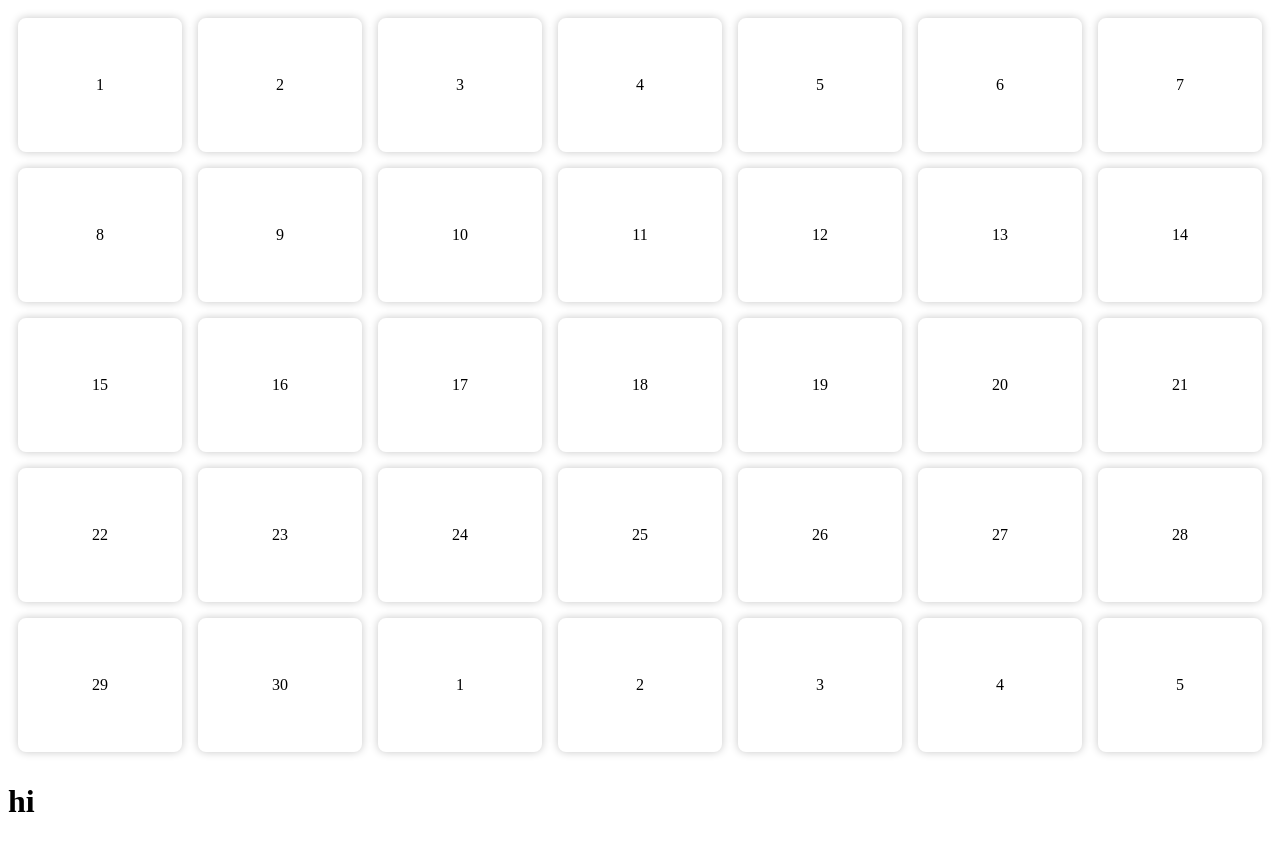
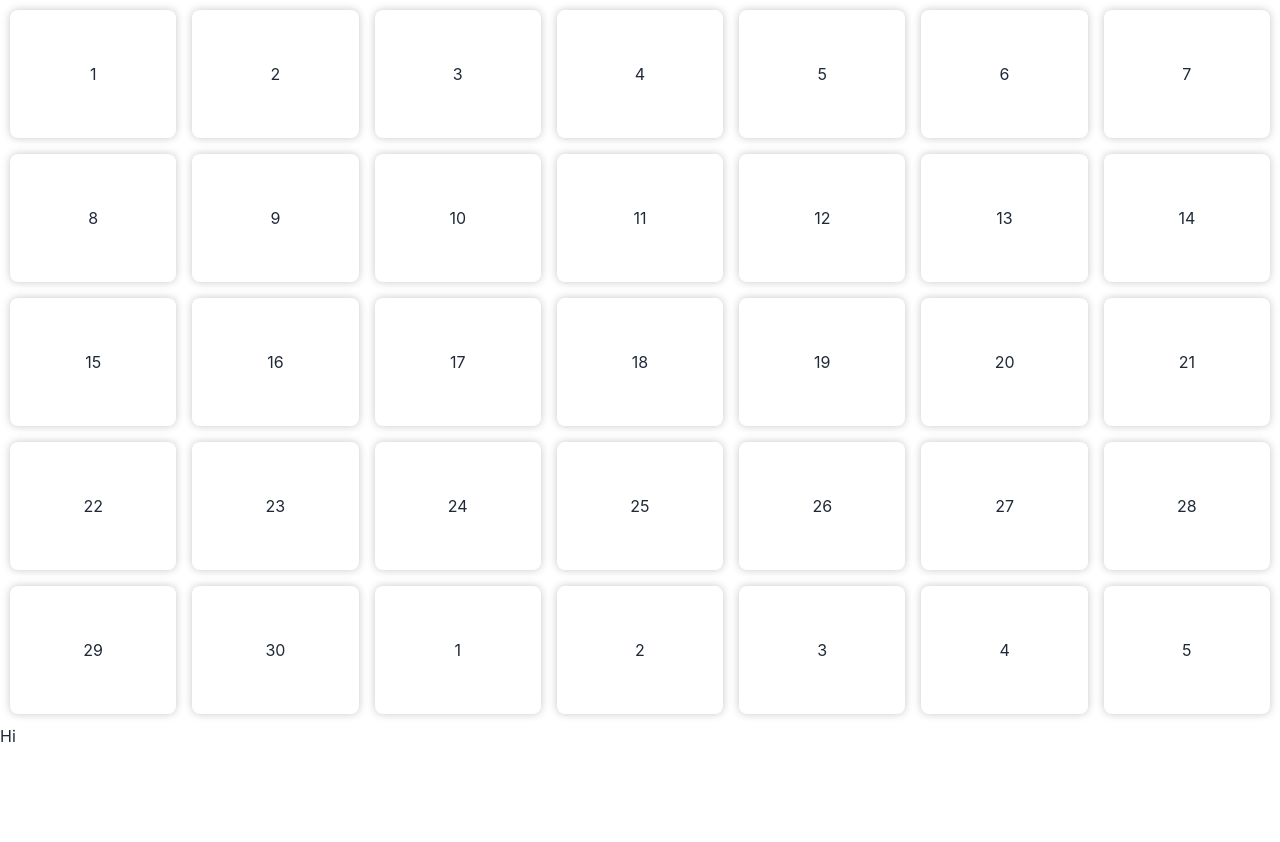
Before and after one commit to aravindkrishna2008/the-better-calendar, a Next.js app in the folder client/: page / in a window 1280 px wide. After the commit the page ends 800 px from the top, so only its background shows below. Built offline with nearby package versions, Linux system fonts and the light colour scheme.

Commit message:
added daisyui, a tailwindcss plugin

```diff
--- a/client/app/auth/page.tsx
+++ b/client/app/auth/page.tsx
@@ -1,7 +1,11 @@
+import Head from "next/head";
+import Image from "next/image";
+import styles from "./Auth.module.css";
+
 export default async function AuthPage() {
   return (
     <div>
-      <h1>Auth page</h1>
+      <button className="btn">Hello</button>
     </div>
   );
 }
--- a/client/app/layout.tsx
+++ b/client/app/layout.tsx
@@ -1,12 +1,14 @@
+import "./globals.css";
+
 export default function RootLayout({
   children,
 }: {
-  children: React.ReactNode
+  children: React.ReactNode;
 }) {
   return (
     <html>
       <head></head>
-      <body>{children}</body>
+      <body className="bg-white h-screen w-screen">{children}</body>
     </html>
-  )
+  );
 }
--- a/client/app/page.tsx
+++ b/client/app/page.tsx
@@ -7,7 +7,7 @@ export default function HomePage() {
   return (
     <div>
       <Calendar />
-      <h1>hi</h1>
+      <h1>Hi</h1>
     </div>
   );
 }
--- a/client/package.json
+++ b/client/package.json
@@ -3,7 +3,7 @@
   "version": "0.1.0",
   "private": true,
   "scripts": {
-    "dev": "next dev --turbo",
+    "dev": "next dev",
     "build": "next build",
     "start": "next start",
     "lint": "next lint"
@@ -12,6 +12,7 @@
     "@types/node": "18.11.9",
     "@types/react": "18.0.24",
     "@types/react-dom": "18.0.8",
+    "daisyui": "^2.38.1",
     "eslint": "8.26.0",
     "eslint-config-next": "13.0.1",
     "firebase": "^9.13.0",
@@ -22,8 +23,9 @@
   },
   "devDependencies": {
     "autoprefixer": "^10.4.13",
+    "concurrently": "^7.5.0",
     "postcss": "^8.4.18",
-    "tailwindcss": "^3.2.1",
+    "tailwindcss": "^3.2.2",
     "turbo": "^1.6.3"
   }
 }
--- a/client/tailwind.config.js
+++ b/client/tailwind.config.js
@@ -8,5 +8,16 @@ module.exports = {
   theme: {
     extend: {},
   },
-  plugins: [],
+  plugins: [require("daisyui")],
+
+  daisyui: {
+    styled: true,
+    themes: false,
+    base: true,
+    utils: true,
+    logs: true,
+    rtl: false,
+    prefix: "",
+    darkTheme: "dark",
+  },
 };
```
Also changed, not shown: client/app/auth/Auth.module.css (added), client/app/globals.css (renamed from client/styles/globals.css), 1 other file (tests, documents, lock files or other folders).
